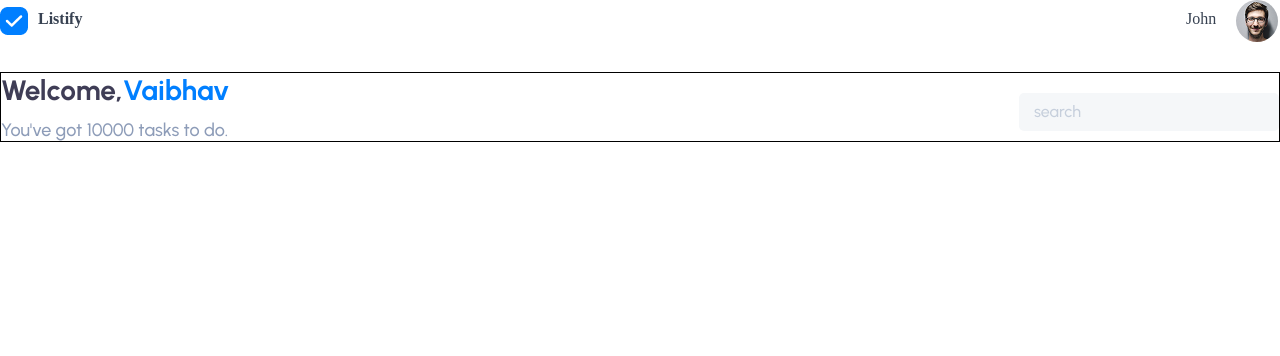
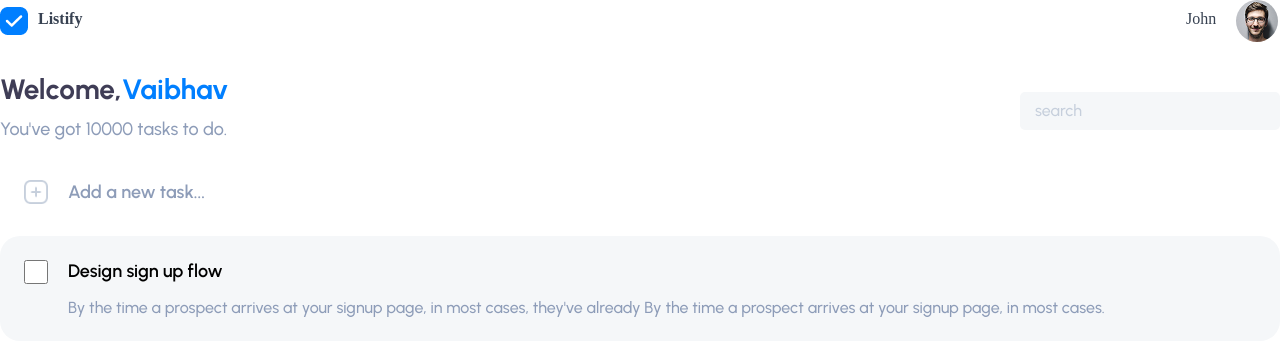
Before and after one commit to aniketkolate/listify, an Angular app: page / in a window 1280 px wide. Shown: the top 356 px of the page. Built offline with nearby package versions, Linux system fonts and the light colour scheme.

Commit message:
feat:implemented task card component

```diff
--- /dev/null
+++ b/src/app/dashboard/components/task-card/task-card.component.html
@@ -0,0 +1,17 @@
+<div class="task-container">
+  <div class="add-task-btn-container">
+    <button>
+      <img src="assets/icons/plus-icon.png" alt="logo">
+      Add a new task...
+    </button>
+  </div>
+  <div class="task-card-container">
+    <div class="checkbox-wrapper">
+      <input type="checkbox">
+    </div>
+    <div class="task-content-wrapper">
+      <h3>{{task.title}}</h3>
+      <p>{{task.description}}</p>
+    </div>
+  </div>
+</div>
--- /dev/null
+++ b/src/app/dashboard/components/task-card/task-card.component.scss
@@ -0,0 +1,87 @@
+.task-container {
+  display: flex;
+  flex-direction: column;
+  gap: 32px;
+  margin-top: 40px;
+}
+
+.add-task-btn-container {
+  display: flex;
+  align-items: center;
+  gap: 10px;
+  margin-left: 24px;
+
+  img {
+    width: 24px;
+    height: 24px;
+  }
+
+  button {
+    display: flex;
+    align-items: center;
+    font-family: Urbanist;
+    font-weight: 600;
+    font-style: SemiBold;
+    font-size: 18px;
+    color: #8D9CB8;
+    border-radius: 2px;
+    border: none;
+    align-items: center;
+    column-gap: 20px;
+    background: none;
+  }
+}
+
+.checkbox-wrapper {
+  display: flex;
+  align-items: center;
+  gap: 10px;
+  color: #6b7280;
+  font-size: 14px;
+}
+
+.task-card-container {
+  width: 100%;
+  display: flex;
+  background: #F5F7F9;
+  border-radius: 20px;
+
+  .checkbox-wrapper {
+    padding: 24px 20px 0px 24px;
+    flex-direction: column;
+    column-gap: 57px;
+    accent-color: blue;
+
+    input {
+      width: 24px;
+      height: 24px;
+    }
+  }
+
+  .task-content-wrapper {
+    display: flex;
+    flex-direction: column;
+    gap: 16px;
+    padding: 24px 60px 24px 0px;
+
+    h3 {
+      font-size: 16px;
+      font-weight: 600;
+      font-family: Urbanist;
+      font-weight: 600;
+      font-style: SemiBold;
+      font-size: 18px;
+    }
+
+    p {
+      margin: 0;
+      font-size: 13px;
+      color: #8D9CB8;
+      font-family: Urbanist;
+      font-weight: 500;
+      font-style: Medium;
+      font-size: 16px;
+
+    }
+  }
+}
--- /dev/null
+++ b/src/app/dashboard/components/task-card/task-card.component.ts
@@ -0,0 +1,16 @@
+import { Component, Input } from '@angular/core';
+import { Task } from '../../models/common.model';
+
+@Component({
+  selector: 'lst-task-card',
+  imports: [],
+  templateUrl: './task-card.component.html',
+  styleUrl: './task-card.component.scss'
+})
+export class TaskCardComponent {
+  @Input() task: Task = {
+    id: 0,
+    title: '',
+    description: '',
+  }
+}
--- a/src/app/dashboard/components/welcome-search/welcome-search.component.scss
+++ b/src/app/dashboard/components/welcome-search/welcome-search.component.scss
@@ -2,7 +2,6 @@
   display: flex;
   justify-content: space-between;
   align-items: center;
-  border: 1px solid #000;
   height: fit-content;
 
   .Welcome-msg-wrapper {
--- a/src/app/dashboard/models/common.model.ts
+++ b/src/app/dashboard/models/common.model.ts
@@ -2,3 +2,9 @@ export interface UsernameTaskCount {
   username: string,
   taskCount: number
 }
+
+export interface Task {
+  id: number;
+  title: string;
+  description: string;
+}
--- a/src/app/lst.component.html
+++ b/src/app/lst.component.html
@@ -1,2 +1,3 @@
 <lst-header></lst-header>
 <lst-welcome-search [usernameAndTaskCount]="data"></lst-welcome-search>
+<lst-task-card [task]="task"></lst-task-card>
--- a/src/app/lst.component.ts
+++ b/src/app/lst.component.ts
@@ -2,18 +2,26 @@ import { Component } from '@angular/core';
 import { RouterOutlet } from '@angular/router';
 import { HeaderComponent } from "./dashboard/components/header/header.component";
 import { WelcomeSearchComponent } from "./dashboard/components/welcome-search/welcome-search.component";
-import { UsernameTaskCount } from './dashboard/models/common.model';
+import { Task, UsernameTaskCount } from './dashboard/models/common.model';
+import { TaskCardComponent } from './dashboard/components/task-card/task-card.component';
 
 @Component({
   selector: 'lst-root',
-  imports: [RouterOutlet, HeaderComponent, WelcomeSearchComponent],
+  imports: [RouterOutlet, HeaderComponent, WelcomeSearchComponent, TaskCardComponent],
   templateUrl: './lst.component.html',
   styleUrl: './lst.component.scss'
 })
 export class LstComponent {
   title = 'listify';
-  data:UsernameTaskCount = {
-    username:"Vaibhav",
-    taskCount:10000
+  data: UsernameTaskCount = {
+    username: "Vaibhav",
+    taskCount: 10000
   }
+  task: Task = {
+    id: 1,
+    title: 'Design sign up flow',
+    description: "By the time a prospect arrives at your signup page, in most cases, they've already By the time a prospect arrives at your signup page, in most cases."
+  }
+
+
 }
```
Also changed, not shown: src/assets/icons/plus-icon.png (added), 1 other file (tests, documents, lock files or other folders).
